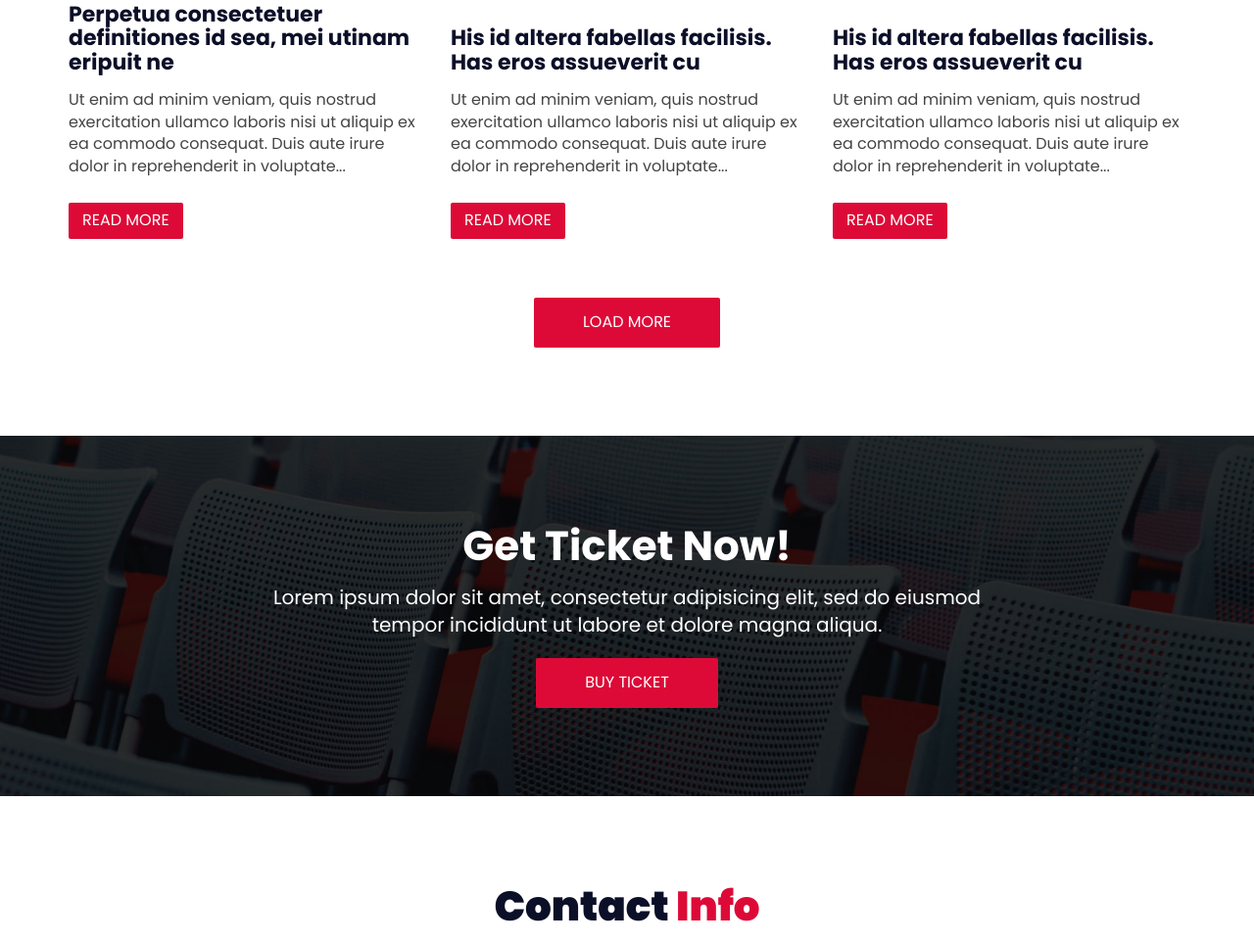
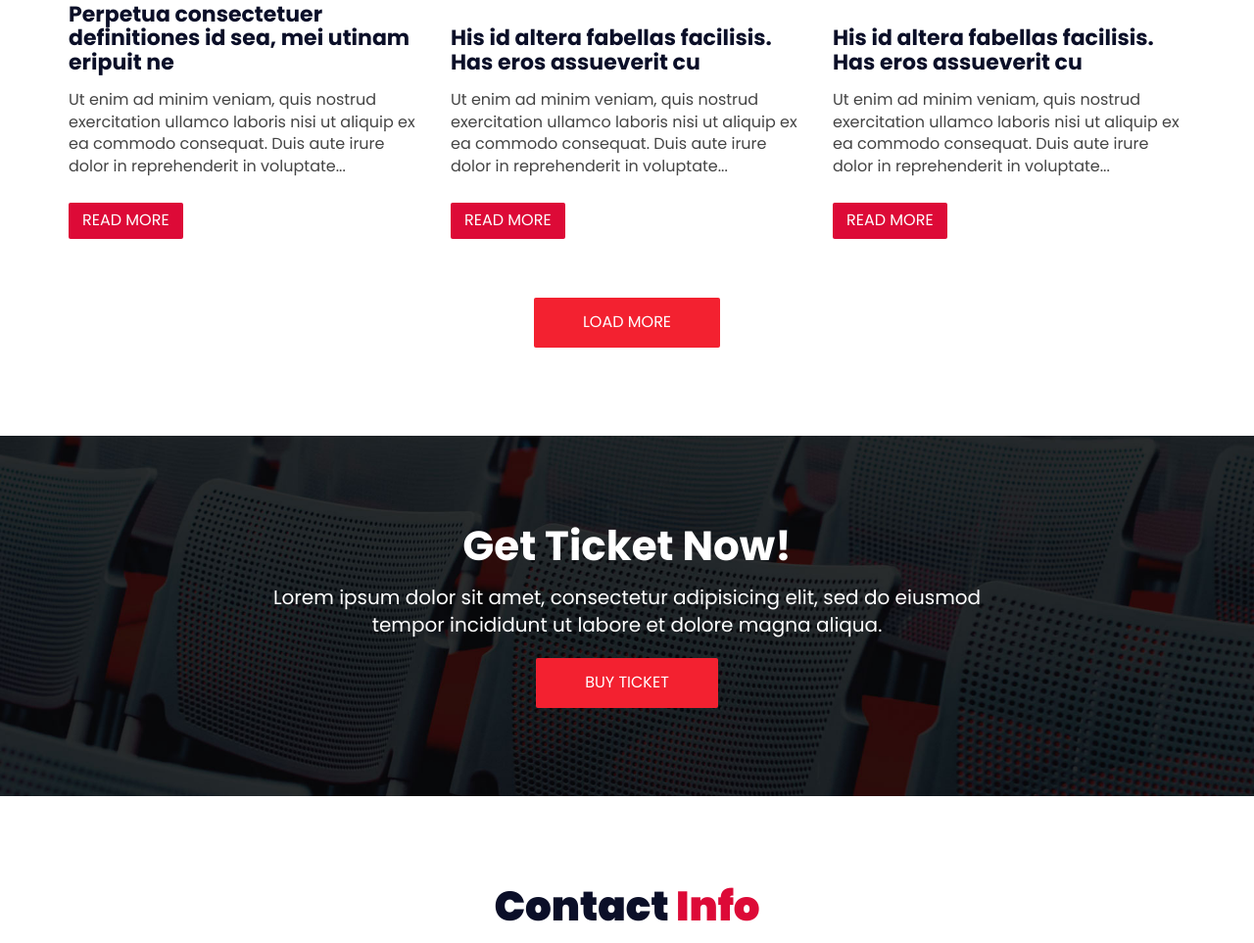
Before and after one commit to giorgiberia/giorgiberia.github.io, a PHP site: page /blog.html in a window 1280 px wide. Shown: the part 1471-2434 px from the top of the page at 98% size. Run offline with PHP 8.4, Linux system fonts and the light colour scheme; some libraries are stand-ins or nearby versions.

Commit message:
Update style.css

```diff
--- a/ev/css/style.css
+++ b/ev/css/style.css
@@ -90,7 +90,7 @@ ul, ol {
 .main-btn {
   display: inline-block;
   padding: 14px 50px;
-  background: #dd0a37;
+  background: #F32130;
   color: #FFF;
   text-transform: uppercase;
   border: none;
```
